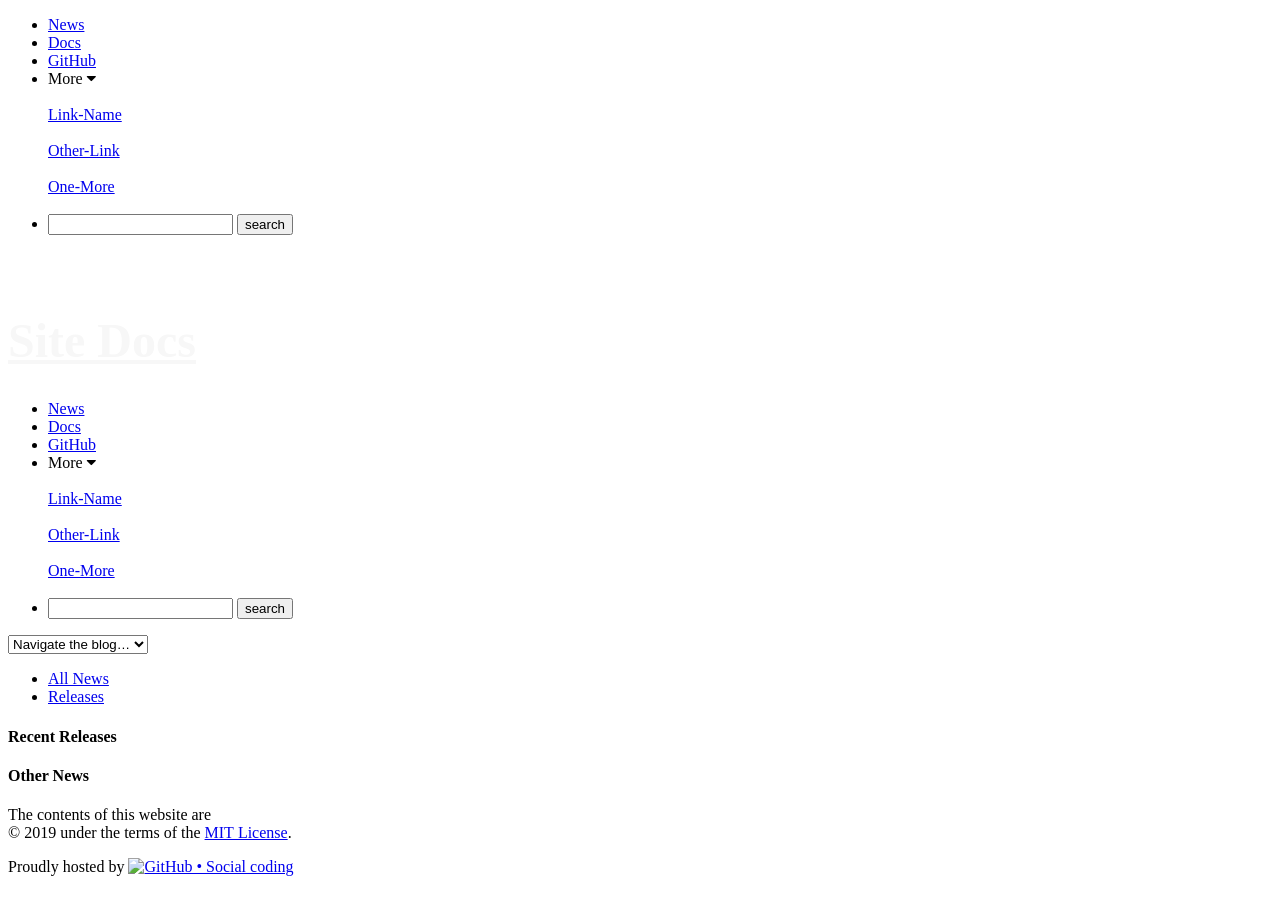
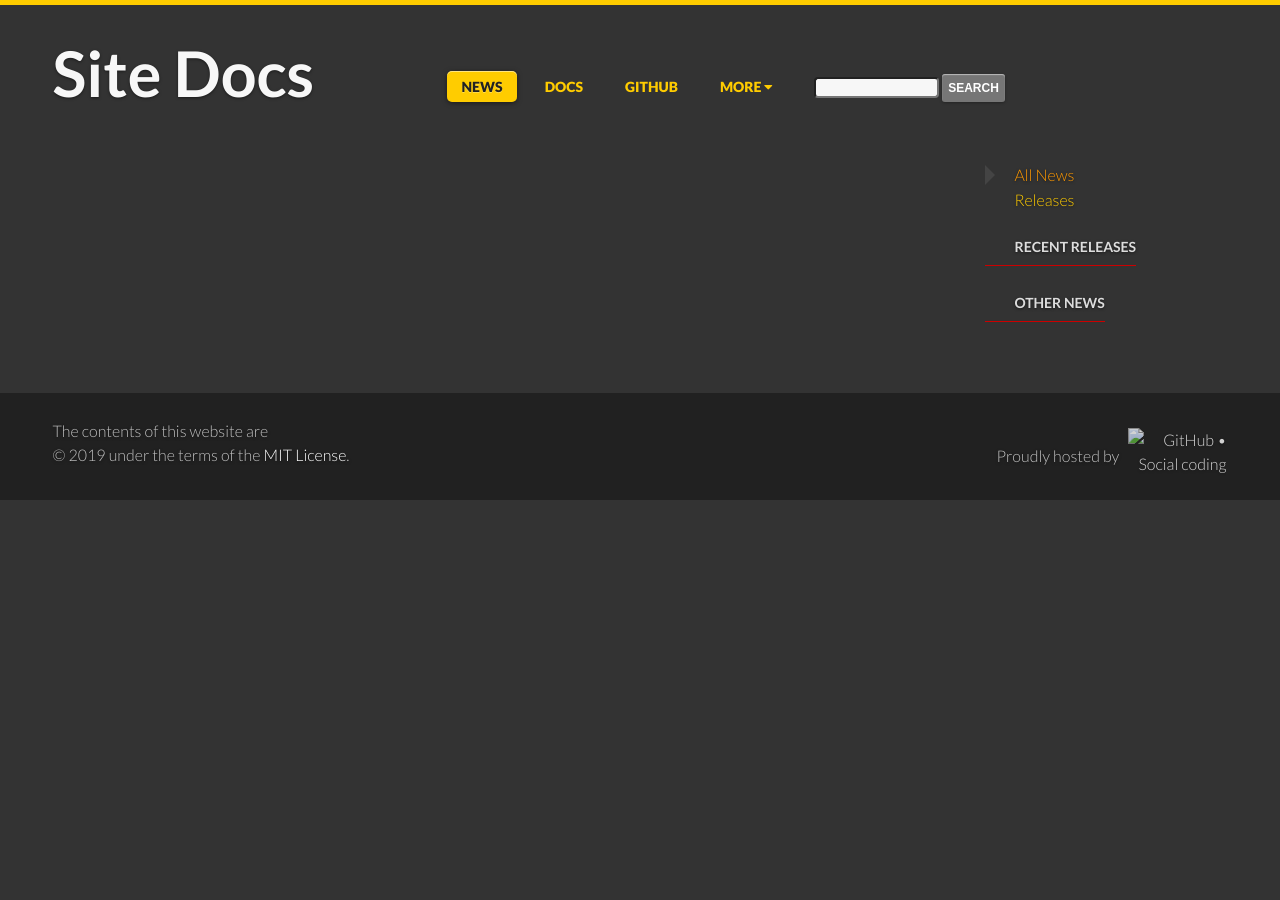
Before and after one commit to jallenwork/pages-theme, a Jekyll site: the page built from index.html, in a window 1280 px wide. Built offline with Jekyll 4.4.1, drawn with Linux system fonts in a browser that asks for light colours.

Commit message:
Missed a slash.

```diff
--- a/_includes/top.html
+++ b/_includes/top.html
@@ -7,7 +7,7 @@
     <meta name="generator" content="Jekyll v{{ jekyll.version }}">
     <link rel="alternate" type="application/atom+xml" title="Recent commits to Jekyll’s master branch" href="{{ site.repository }}/commits/master.atom">
     <link rel="stylesheet" href="//fonts.googleapis.com/css?family=Lato:300,300italic,400,400italic,700,700italic,900">
-    <link rel="stylesheet" href="{{ site.github.url }}assets/css/screen.css">
+    <link rel="stylesheet" href="{{ site.github.url }}/assets/css/screen.css">
     <link rel="icon" type="image/x-icon" href="{{ site.github.url }}/favicon.ico">
     <link rel="stylesheet" href="https://cdnjs.cloudflare.com/ajax/libs/font-awesome/4.7.0/css/font-awesome.min.css">
     <!--[if lt IE 9]>
```
